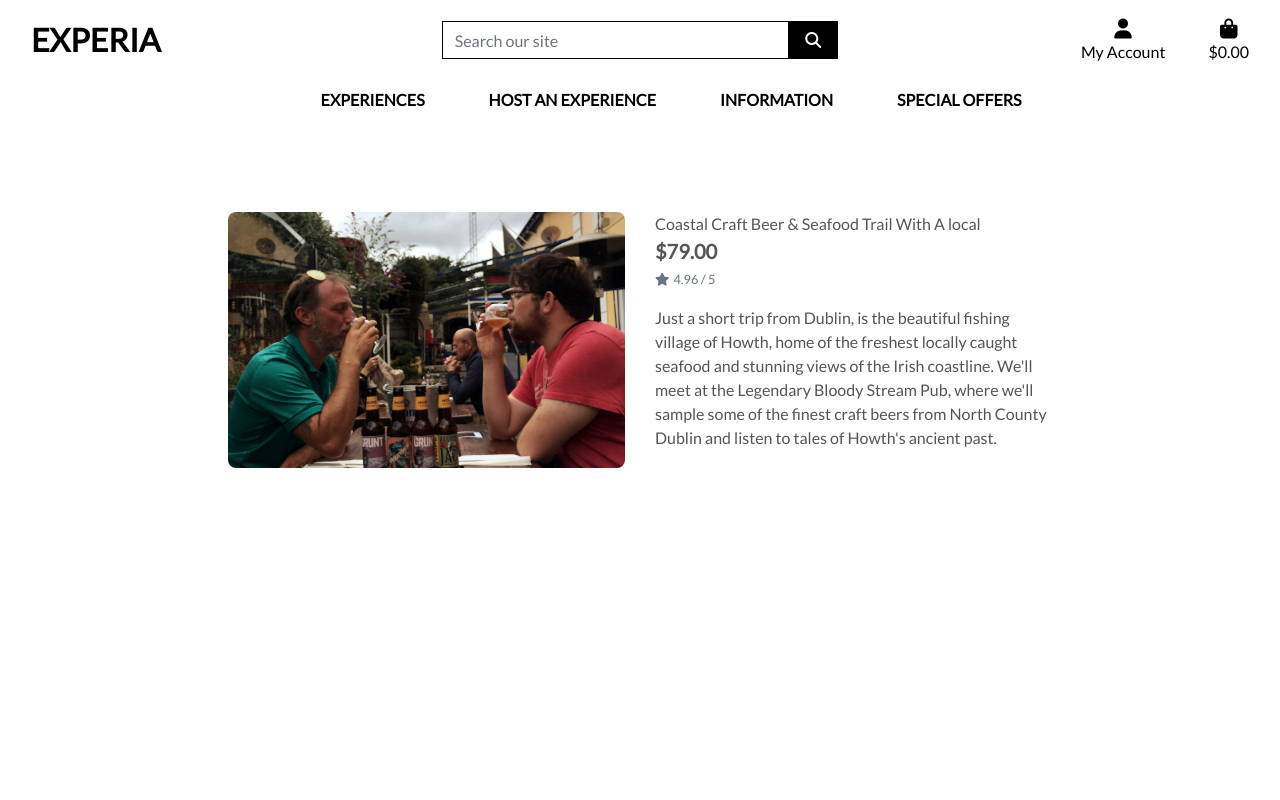
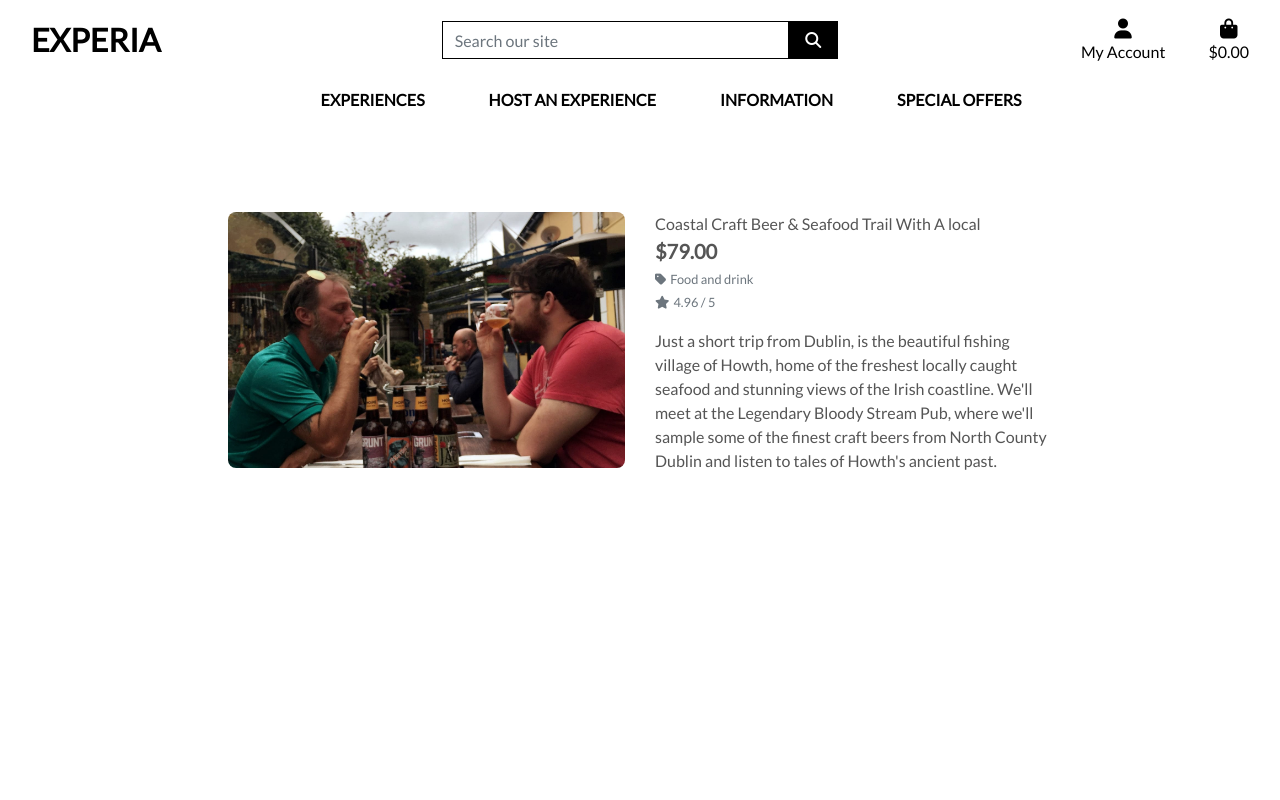
Before and after one commit to Code-Institute-Submissions/devgithubs-experia, a Django app: page /experiences/2 in a window 1280 px wide. Run offline with Django 3.2, Linux system fonts and the light colour scheme; data comes from the database, SQL or seed files in the repository; some libraries are stand-ins or nearby versions.

Commit message:
Added labelling of category

```diff
--- a/experiences/templates/experiences/experiences_detail.html
+++ b/experiences/templates/experiences/experiences_detail.html
@@ -30,6 +30,13 @@
                 <div class="product-details-container mb-5 mt-md-5">
                     <p class="mb-0">{{ experience.name }}</p>
                     <p class="lead mb-0 text-left font-weight-bold">${{ experience.price }}</p>
+                    {% if experience.experience_category %}
+                    <p class="small mt-1 mb-0">
+                        <a class="text-muted" href="{% url 'experiences' %}?experience_category={{ experience.experience_category.name }}">
+                            <i class="fas fa-tag mr-1"></i>{{ experience.experience_category.friendly_name }}
+                        </a>
+                    </p>
+                    {% endif %}
                     {% if experience.rating %}
                         <small class="text-muted"><i class="fas fa-star mr-1"></i>{{ experience.rating }} / 5</small>
                     {% else %}
```
